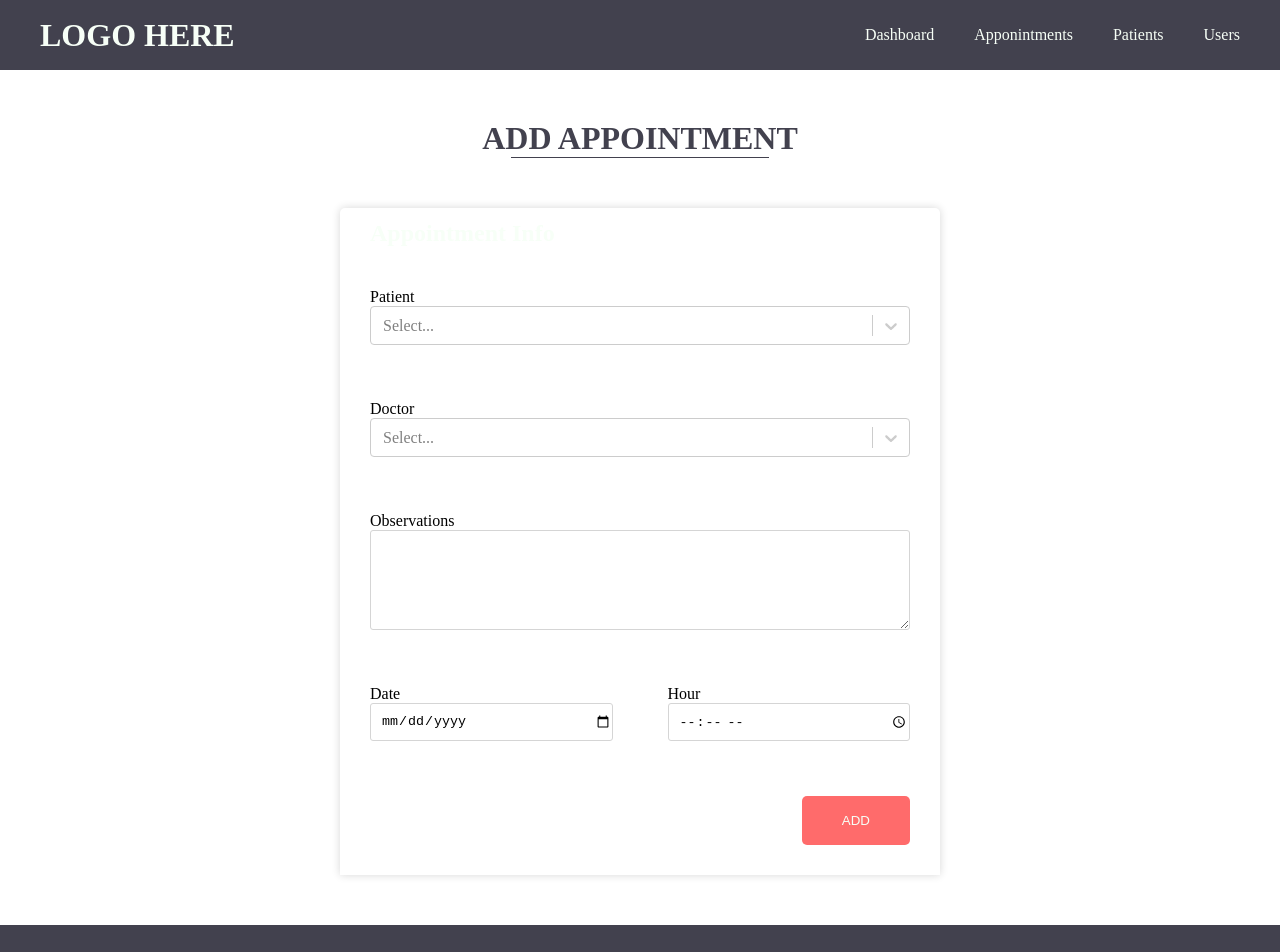
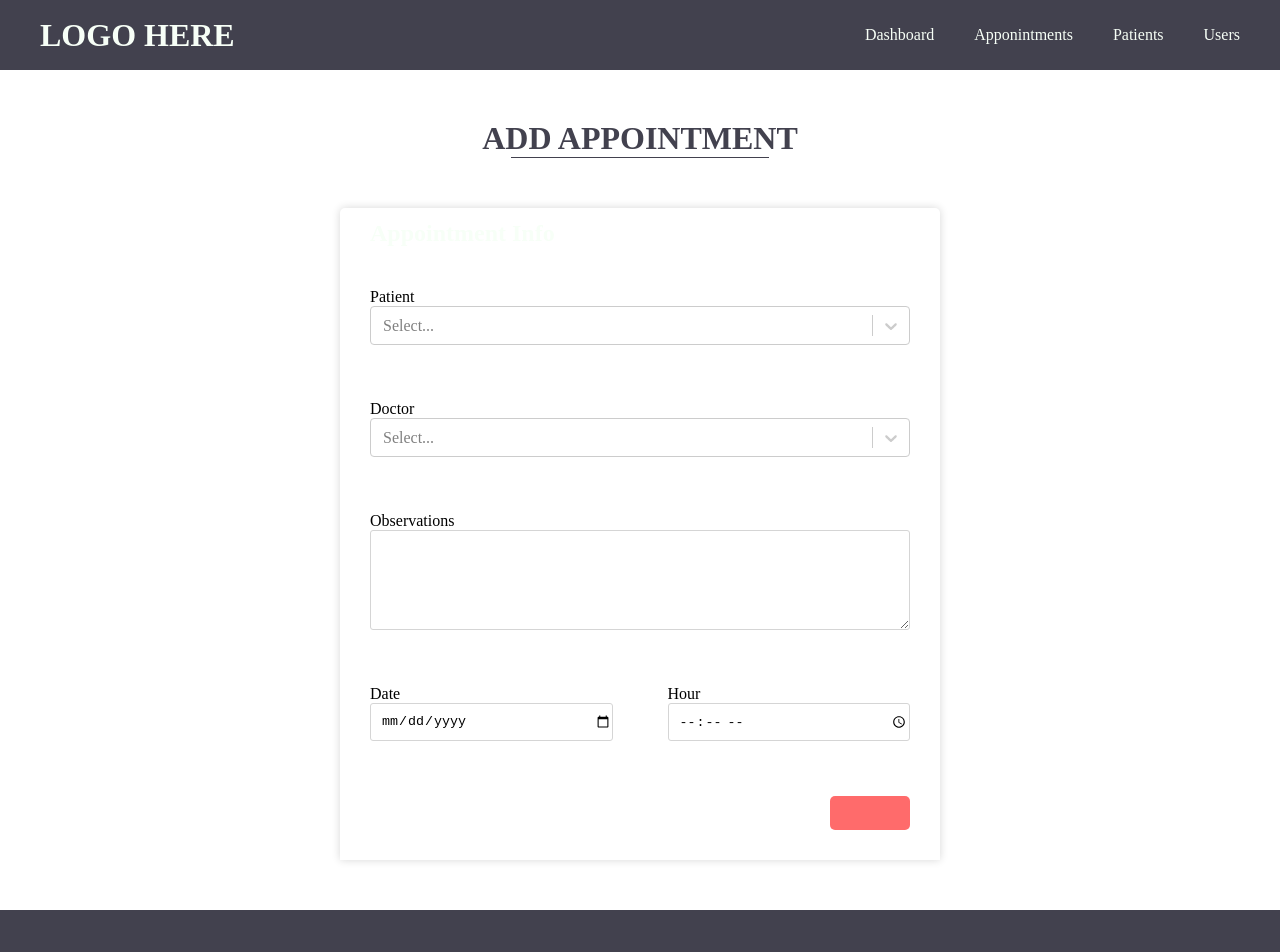
Before and after one commit to willlymendoza/doctor_appointments_front_end, a React (Create React App) app: page /appointments/add in a window 1280 px wide. Shown: the top 952 px of the page. Built offline with nearby package versions, Linux system fonts and the light colour scheme.

Commit message:
Added param buttonText

```diff
--- a/src/components/AppointmentForm/index.js
+++ b/src/components/AppointmentForm/index.js
@@ -10,7 +10,7 @@ const options = [
   { id: 3, first_name: "Mic", last_name: "Doe" },
 ];
 
-const AppointmentForm = () => {
+const AppointmentForm = ({ buttonText }) => {
   const handleSelectChange = (newValue, actionMeta) => {
     console.log(newValue);
   };
@@ -70,7 +70,7 @@ const AppointmentForm = () => {
             <input type="time" name="email" />
           </div>
 
-          <SubmitButton text="add" colorClass="warning" />
+          <SubmitButton text={buttonText} colorClass="warning" />
         </form>
       </CardContainer>
     </div>
```
